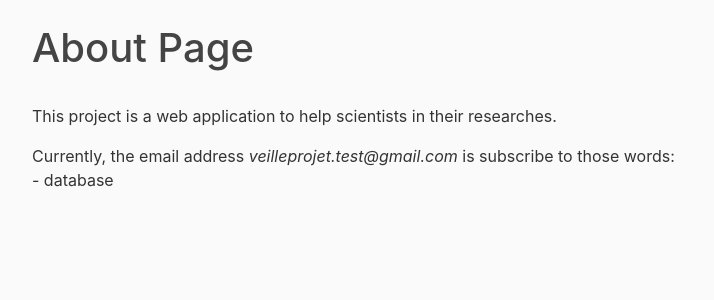
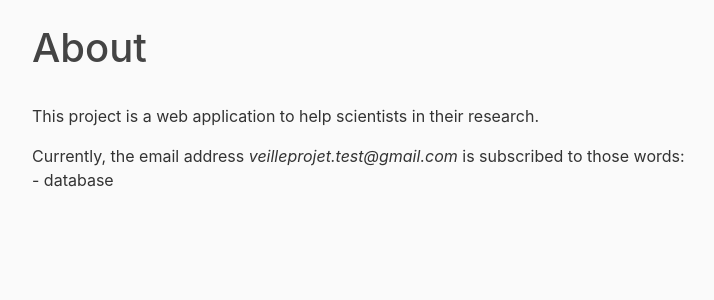
Before and after one commit to maxence-markarian/ti-tool, a Flask app: page /about in a window 1280 px wide. Shown: the part 56-356 px from the top of the page, without its empty margins (53-767 px from the left). Run offline with Flask 3, Linux system fonts and the light colour scheme; parts of the project's set-up code (start-up, migrations or seed data) failed here and were passed over; some libraries are stand-ins or nearby versions.

Commit message:
Complete the README.md file

```diff
--- a/titool/templates/about.html
+++ b/titool/templates/about.html
@@ -1,8 +1,8 @@
 {% extends "layout.html" %}
 {% block content %}
-    <h1>About Page</h1>
+    <h1>About</h1>
     <br>
-    <p>This project is a web application to help scientists in their researches.</p>
-    <p>Currently, the email address <i>veilleprojet.test@gmail.com</i> is subscribe to those words:<br>
+    <p>This project is a web application to help scientists in their research.</p>
+    <p>Currently, the email address <i>veilleprojet.test@gmail.com</i> is subscribed to those words:<br>
         - database</p>
 {% endblock content %}
```
Also changed, not shown: README.md.
